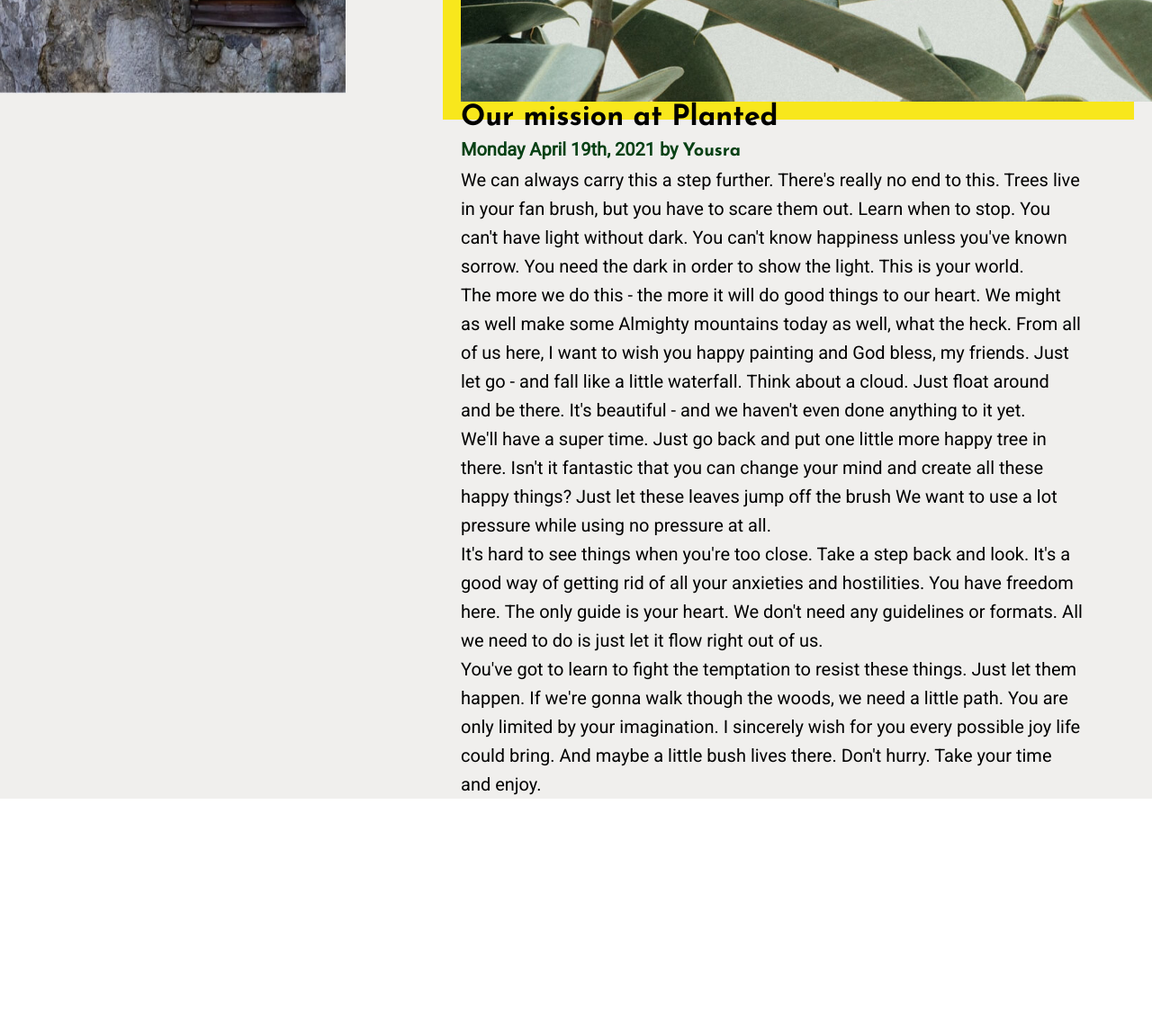
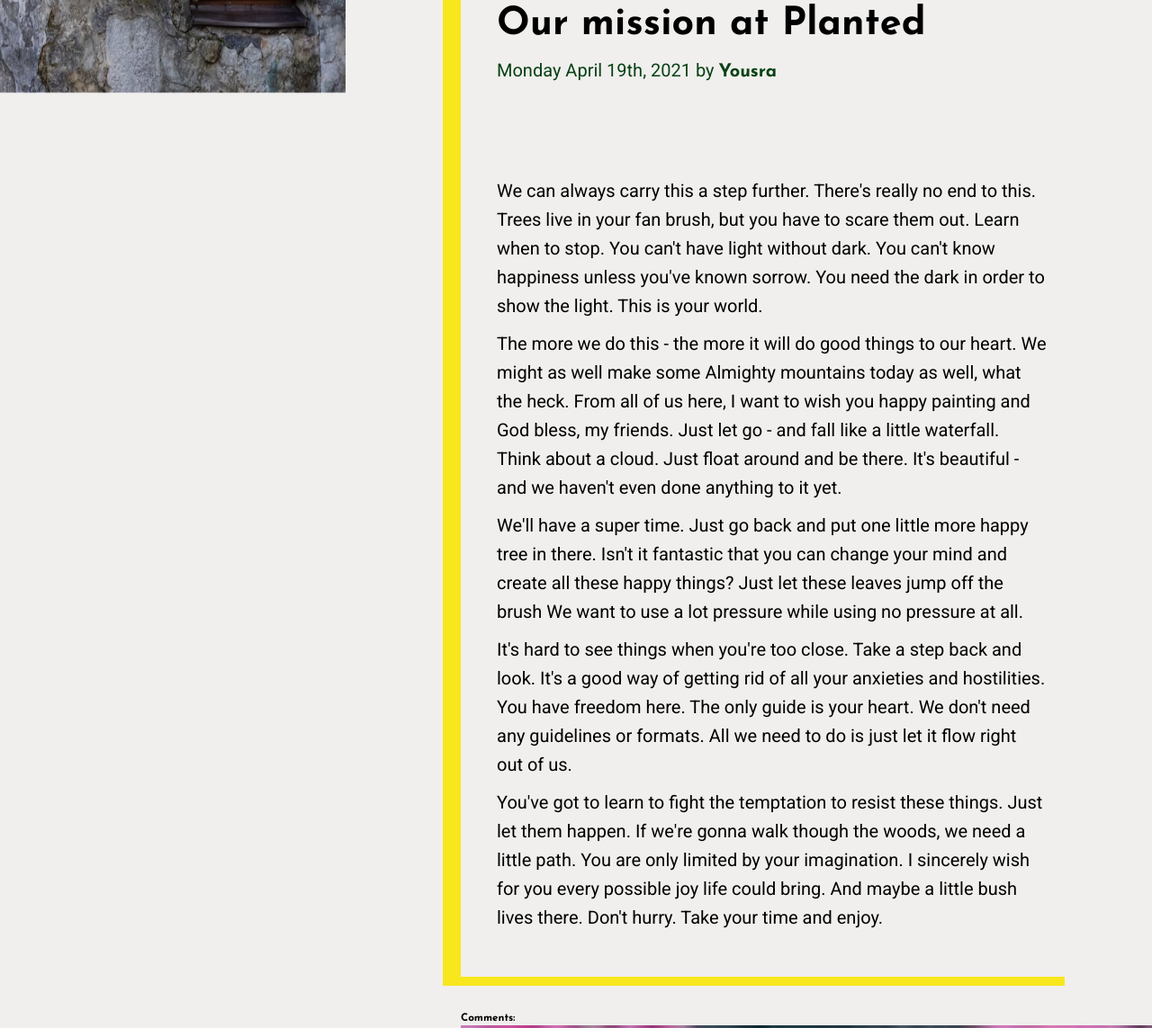
Before and after one commit to Jon-Ledo/jonathan-ledo-project-one-planted, a plain HTML site: page html/blog.html in a window 1280 px wide. Shown: the part 876-2019 px from the top of the page at 90% size. Before the commit the page ends 1764 px from the top, so only its background shows below. Drawn offline with Linux system fonts and the light colour scheme.

Commit message:
added the comment section

```diff
--- a/html/blog.html
+++ b/html/blog.html
@@ -47,31 +47,42 @@
                     <div class="article-content">
                         <h3>Our mission at Planted</h3>
                         <p class="date">Monday April 19th, 2021 by <span>Yousra</span></p>
-                        <p>We can always carry this a step further. There's really no end to this. Trees live in your fan brush, but you have to
-                            scare them out. Learn when to stop. You can't have light without dark. You can't know happiness unless you've known
-                            sorrow. You need the dark in order to show the light. This is your world.</p>
+                        <p>We can always carry this a step further. There's really no end to this. Trees live in your fan brush, but you have to scare them out. Learn when to stop. You can't have light without dark. You can't know happiness unless you've known sorrow. You need the dark in order to show the light. This is your world.</p>
 
-                        <p>The more we do this - the more it will do good things to our heart. We might as well make some Almighty mountains
-                            today as well, what the heck. From all of us here, I want to wish you happy painting and God bless, my friends. Just
-                            let go - and fall like a little waterfall. Think about a cloud. Just float around and be there. It's beautiful - and
-                            we haven't even done anything to it yet.</p>
+                        <p>The more we do this - the more it will do good things to our heart. We might as well make some Almighty mountains today as well, what the heck. From all of us here, I want to wish you happy painting and God bless, my friends. Just let go - and fall like a little waterfall. Think about a cloud. Just float around and be there. It's beautiful - and we haven't even done anything to it yet.</p>
 
-                        <p>We'll have a super time. Just go back and put one little more happy tree in there. Isn't it fantastic that you can
-                            change your mind and create all these happy things? Just let these leaves jump off the brush We want to use a lot
-                            pressure while using no pressure at all.</p>
+                        <p>We'll have a super time. Just go back and put one little more happy tree in there. Isn't it fantastic that you can change your mind and create all these happy things? Just let these leaves jump off the brush We want to use a lot pressure while using no pressure at all.</p>
 
-                        <p>It's hard to see things when you're too close. Take a step back and look. It's a good way of getting rid of all your
-                            anxieties and hostilities. You have freedom here. The only guide is your heart. We don't need any guidelines or
-                            formats. All we need to do is just let it flow right out of us.</p>
+                        <p>It's hard to see things when you're too close. Take a step back and look. It's a good way of getting rid of all your anxieties and hostilities. You have freedom here. The only guide is your heart. We don't need any guidelines or formats. All we need to do is just let it flow right out of us.</p>
 
-                        <p>You've got to learn to fight the temptation to resist these things. Just let them happen. If we're gonna walk though
-                            the woods, we need a little path. You are only limited by your imagination. I sincerely wish for you every possible
-                            joy life could bring. And maybe a little bush lives there. Don't hurry. Take your time and enjoy.</p>
+                        <p>You've got to learn to fight the temptation to resist these things. Just let them happen. If we're gonna walk though the woods, we need a little path. You are only limited by your imagination. I sincerely wish for you every possible joy life could bring. And maybe a little bush lives there. Don't hurry. Take your time and enjoy.</p>
+                    </div> <!--article content-->
+
+                    <!-- comments section -->
+
+                    <div class="comment-section">
+                        <h3>Comments:</h3>
+                        <div class="comment-box">
+                            <img src="../assets/profile-image.jpg" alt="user image">
+                            <h4>Tuesday April 13th, 2021 by Jeremy</h4>
+                            <p>Go out on a limb - that's where the fruit is. We'll do another happy little painting. When things happen - enjoy them. They're little gifts. Here's something that's fun. Didn't you know you had that much power? You can move mountains. You can do anything. That's a son of a gun of a clou</p>
+                        </div>
+                        <div class="comment-box">
+                            <img src="../assets/profile-image-2.jpg" alt="user image">
+                            <h4>Wednesday April 14th, 2021 by Julia</h4>
+                            <p>You can't have light without dark. You can't know happiness unless you've known sorrow. Give him a friend, we forget the trees get lonely too. Everything is happy if you choose to make it that way. I really believe that if you practice enough you could paint the 'Mona Lisa' with a two-inch brush.</p>
+                        </div>
                     </div>
-                </div>
-            </div>
-            <div class="wrapper"></div>
+
+                </div> <!--article card-->
+            </div> <!--img-container-->
         </section>
+
+        <!-- footer -->
+
+        <!-- <footer>
+            <p>Copyright 2021 Juno College</p>
+        </footer> -->
     </main>
 </body>
 </html>
--- a/styles/sass/blog.scss
+++ b/styles/sass/blog.scss
@@ -31,8 +31,13 @@ header {
 }
 
 // Main Content
+body {
+	background-color: $white;
+}
+
 .main-content {
 	background-color: $white;
+	position: relative;
 }
 
 // Image styles
@@ -51,24 +56,45 @@ header {
 }
 
 // Article Card Styles
+
 .article-card {
 	flex-direction: column;
 	max-width: 60%;
+	position: absolute;
+	top: -25rem;
+	right: 0;
+	background-color: $white;
 
 	.article-content {
 		max-width: 90%;
+		padding: 4rem;
+		margin-bottom: 4rem;
+		box-shadow: -2rem 1rem $sunny-yellow;
 
 		& p:nth-of-type(1) {
 			color: $forest-green;
-			font-weight: 700;
+			margin-bottom: 10rem;
 		}
 
 		h3 {
-			font-size: 3.2rem;
+			font-size: 4.3rem;
+			font-weight: 700;
+			letter-spacing: 0.013rem;
+			margin-top: 10rem;
+		}
 
-			p {
-				margin: 1rem 0;
+		p {
+			margin: 1rem 0;
+
+			span {
+				font-weight: 700;
 			}
 		}
 	}
 }
+
+// Footer Style
+// footer {
+// 	position: absolute;
+// 	bottom: 0;
+// }
```
Also changed, not shown: styles/blog.css.
